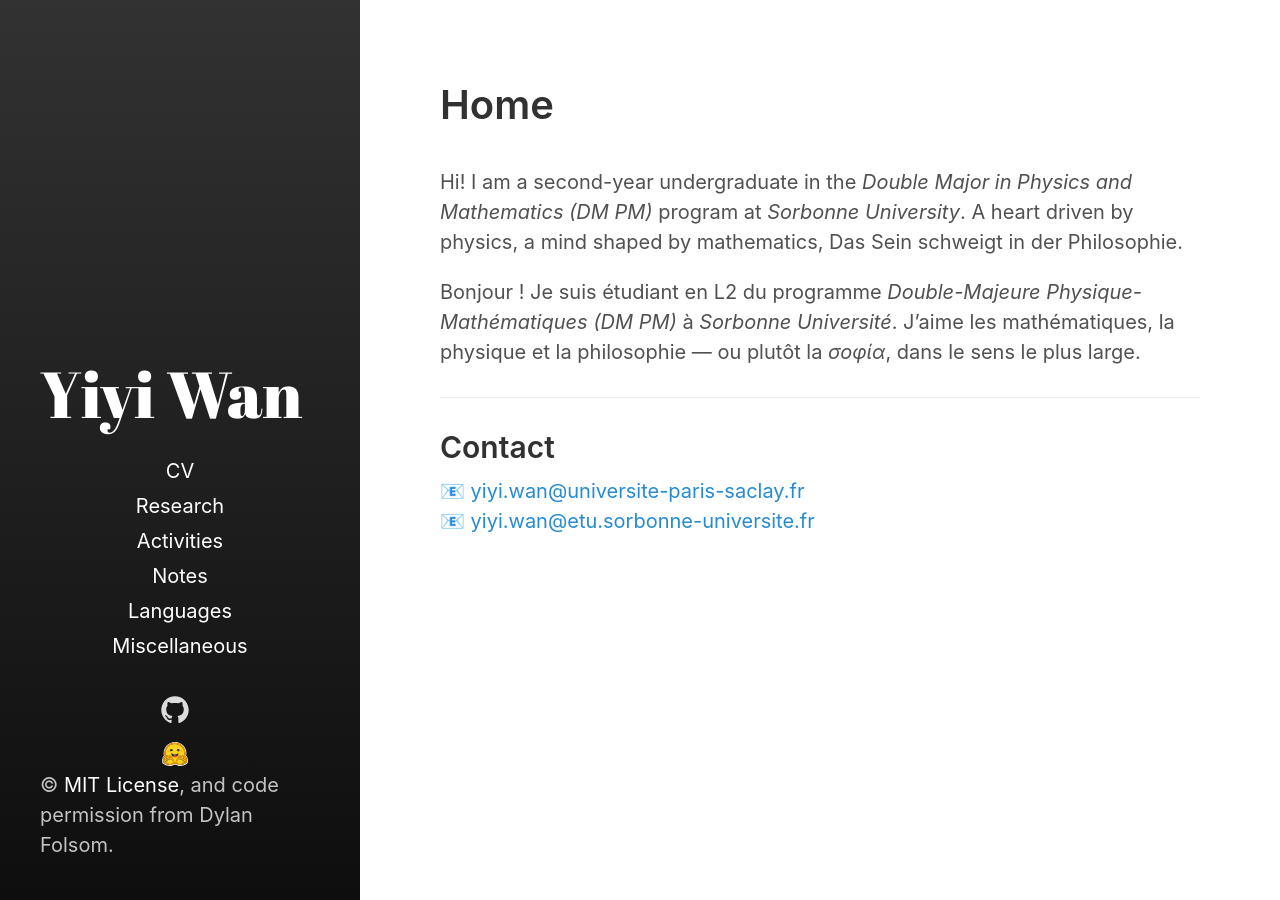
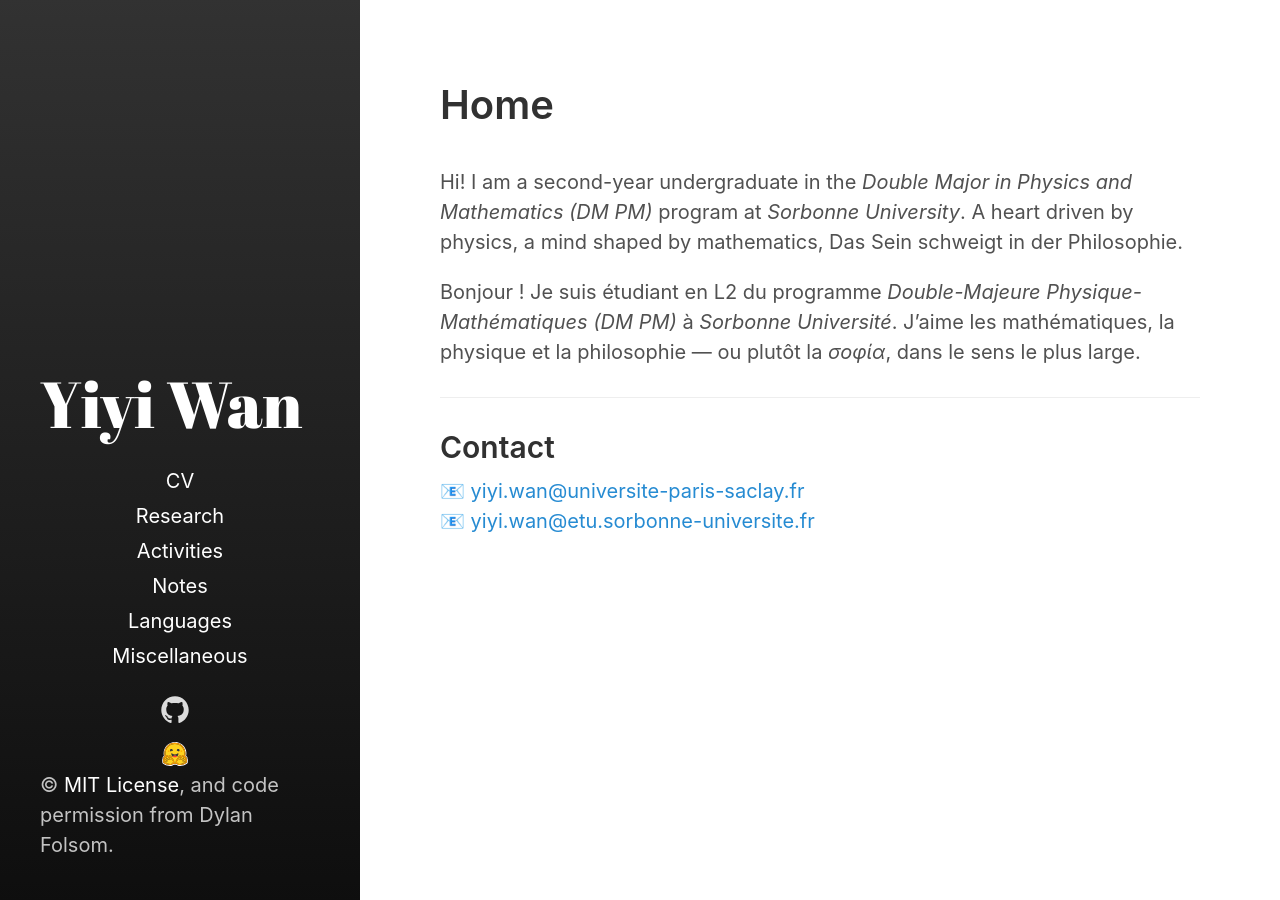
Before and after one commit to Roimex/Roimex.github.io, a Jekyll site: the page built from index.html, in a window 1280 px wide. Built offline with Jekyll 4.4.1, drawn with Linux system fonts in a browser that asks for light colours.

Commit message:
Update _layout.scss

```diff
--- a/_sass/hydeout/_layout.scss
+++ b/_sass/hydeout/_layout.scss
@@ -289,7 +289,7 @@ body {
   justify-content: center;
   align-items: center; /* Ensures vertical centering */
   gap: 12px; /* Controls spacing between icons */
-  margin-top: 1.5rem; /* Adjusts vertical spacing above the icons */
+  margin-top: 1rem; /* Adjusts vertical spacing above the icons */
   max-width: 100%;
 
   @media (min-width: $large-breakpoint) {
```
